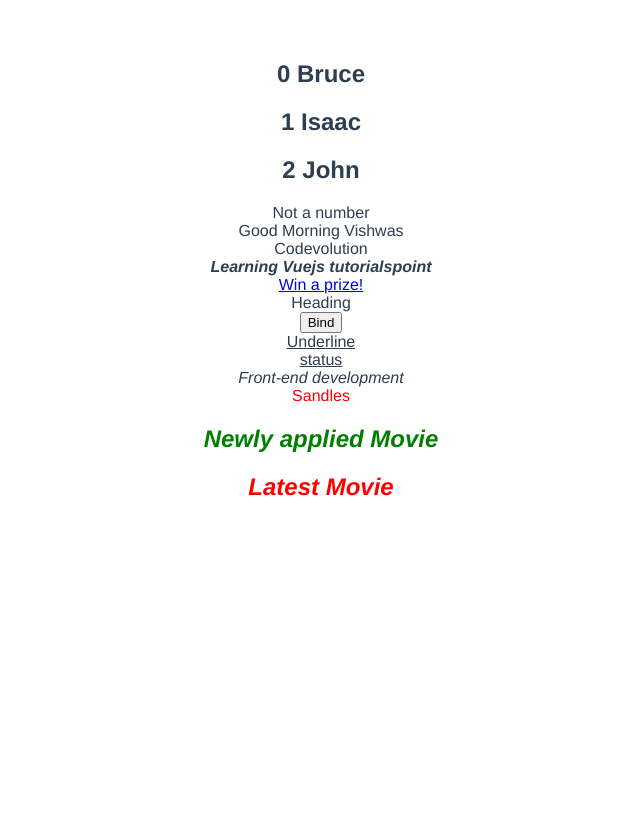
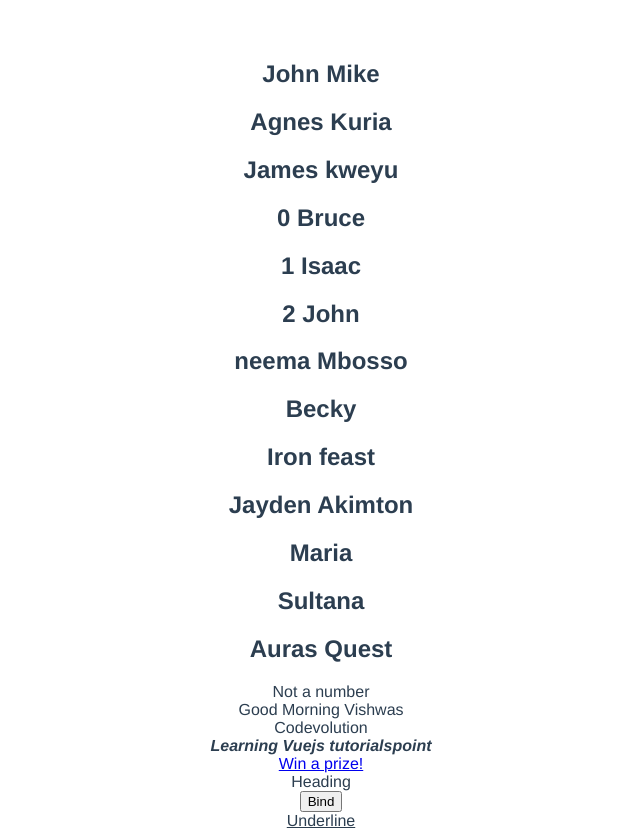
Before and after one commit to Wanga-Milka/LearningVueJs, a Vue app: page / in a window 1280 px wide. Shown: the top 830 px of the page, without its empty margins (319-959 px from the left). Before the commit the page ends 800 px from the top, so only its background shows below. Built offline with nearby package versions, Linux system fonts and the light colour scheme.

Commit message:
List array object

```diff
--- a/src/App.vue
+++ b/src/App.vue
@@ -1,6 +1,15 @@
 <template>
   <!-- List Rendering -->
+   <!-- Array of objects -->
+   <h2 v-for="firstName in fullNames" :key="firstName">{{ firstName.firstname }} {{ firstName.lastname }}</h2>
+   <!-- Array of strings -->
    <h2 v-for="(fname,index) in names" :key="fname">{{index}} {{ fname }}</h2>
+   <!-- Array of abject array -->
+ <div v-for="actor in actors" :key="actor.actorname">
+  <h2>{{ actor.actorname }}</h2>
+  <h2 v-for="movie in actor.movies" :key="movie">{{ movie }}</h2>
+
+ </div>
 
   <!-- Displays or hides element -->
   <div v-show="showElement">v-show</div>
@@ -55,7 +64,22 @@ export default {
       isSoldout:true,
       display:false,
       showElement:false,
-      names:["Bruce","Isaac","John"]
+      names:["Bruce","Isaac","John"],
+      fullNames:[
+        {firstname: "John",lastname:"Mike"},
+        {firstname:"Agnes", lastname:"Kuria"},
+        {firstname:"James",lastname:"kweyu"}
+      ],
+      actors:[
+        {
+          actorname:"neema Mbosso",
+          movies:["Becky","Iron feast"]
+        },
+        {
+          actorname:"Jayden Akimton",
+          movies:["Maria","Sultana","Auras Quest"]
+        }
+      ]
 
     }
   },
```
